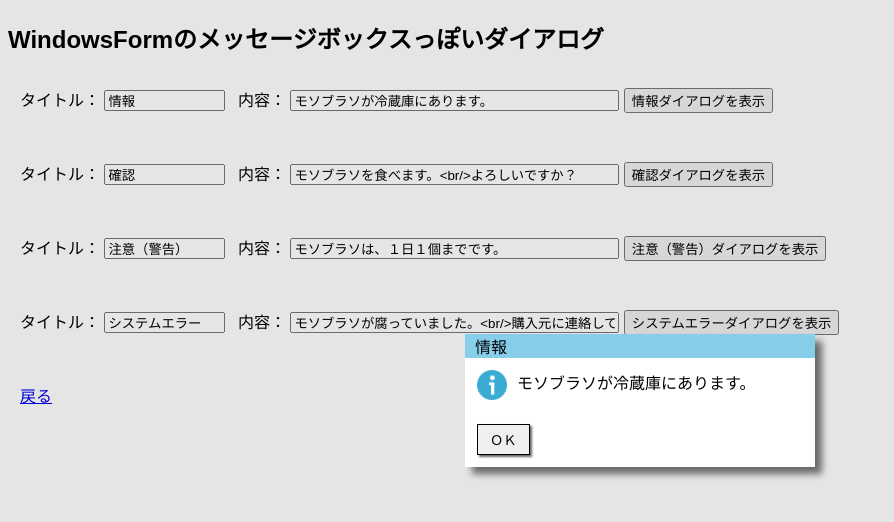
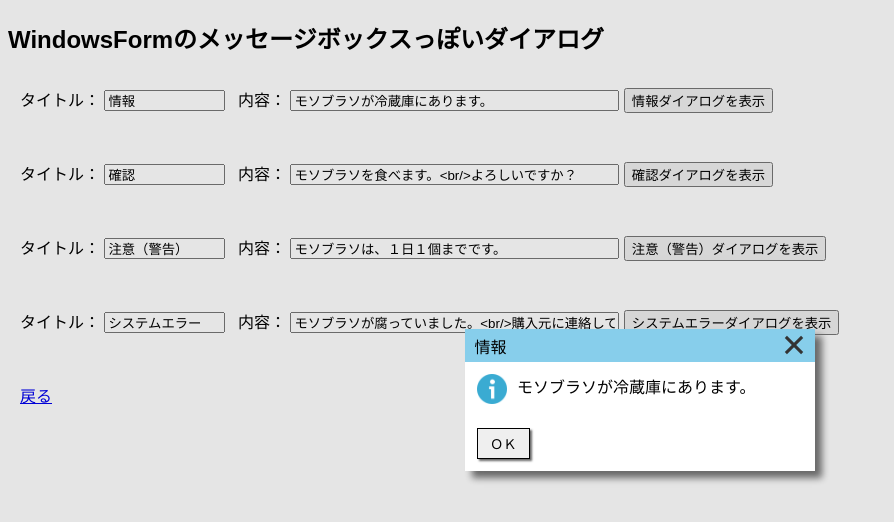
Before and after one commit to ofuofu/develop-tools, a plain HTML site: page dialog/index.html in a window 1280 px wide. Both pictures are taken after a click on the button "情報ダイアログを表示". Shown: the whole page, without its empty margins (0-894 px from the left). Drawn offline with Linux system fonts and the light colour scheme.

Commit message:
タイトル横に「×」ボタン作成

```diff
--- a/dialog/index.html
+++ b/dialog/index.html
@@ -51,7 +51,10 @@
     <!-- ここから下がダイアログ-->
     <!-- 情報 -->
     <dialog id="xxxInfoDialog" class="xxxDialog">
-      <div id="xxxInfoDialogTitle" class="xxxDialogTitle"></div>
+      <div class="xxxDialogTitle">
+        <span id="xxxInfoDialogTitle"></span>
+        <span class="xxxDialogDefaultCancel"></span>
+      </div>
       <div class="xxxDialogFrame">
         <div class="xxxDialogMsgArea">
             <img src="./info.png" width="30" height="30">
@@ -64,7 +67,10 @@
     </dialog>
     <!-- 確認 -->
     <dialog id="xxxQuestionDialog" class="xxxDialog">
-      <div id="xxxQuestionDialogTitle" class="xxxDialogTitle"></div>
+      <div class="xxxDialogTitle">
+        <span id="xxxQuestionDialogTitle"></span>
+        <span class="xxxDialogDefaultCancel"></span>
+      </div>
       <div class="xxxDialogFrame">
         <div class="xxxDialogMsgArea">
             <img src="./question.png" width="30" height="30">
@@ -78,7 +84,10 @@
     </dialog>
     <!-- 注意（警告） -->
     <dialog id="xxxCautionDialog" class="xxxDialog">
-      <div id="xxxCautionDialogTitle" class="xxxDialogTitle"></div>
+      <div class="xxxDialogTitle">
+        <span id="xxxCautionDialogTitle"></span>
+        <span class="xxxDialogDefaultCancel"></span>
+      </div>
       <div class="xxxDialogFrame">
         <div class="xxxDialogMsgArea">
             <img src="./caution.png" width="30" height="30">
@@ -91,7 +100,10 @@
     </dialog>
     <!-- システムエラー -->
     <dialog id="xxxErrorDialog" class="xxxDialog">
-      <div id="xxxErrorDialogTitle" class="xxxDialogTitle"></div>
+      <div class="xxxDialogTitle">
+        <span id="xxxErrorDialogTitle"></span>
+        <span class="xxxDialogDefaultCancel"></span>
+      </div>
       <div class="xxxDialogFrame">
         <div class="xxxDialogMsgArea">
             <img src="./error.png" width="30" height="30">
@@ -125,6 +137,8 @@
           res.innerText = "情報ダイアログで、「ＯＫ」が押されました。";
           dialog.close();
         });
+        // バツボタンの初期化
+        initDefaultCancelButton(dialog);
       }
 
       // 確認ダイアログの初期化関数
@@ -151,6 +165,8 @@
           res.innerText = "確認ダイアログで、「はい」が押されました。";
           dialog.close();
         });
+        // バツボタンの初期化
+        initDefaultCancelButton(dialog);
       }
       // 注意（警告）ダイアログの初期化関数
       const initCautionDialog = () => {
@@ -170,6 +186,8 @@
           res.innerText = "注意（警告）ダイアログで、「ＯＫ」が押されました。";
           dialog.close();
         });
+        // バツボタンの初期化
+        initDefaultCancelButton(dialog);
       }
 
       // システムエラーダイアログの初期化関数
@@ -190,6 +208,8 @@
           res.innerText = "システムエラーダイアログで、「ＯＫ」が押されました。";
           dialog.close();
         });
+          // バツボタンの初期化
+          initDefaultCancelButton(dialog);
       }
 
       // 情報ダイアログの初期化
--- a/dialog/xxxDialog.css
+++ b/dialog/xxxDialog.css
@@ -6,7 +6,7 @@
 }
 
 .xxxDialogTitle {
-    padding-left: 10px;
+    padding: 0.3em 0.6em 0.3em 0.6em; /* 上 右 下 左 */
     background-color: skyblue;
 }
 
@@ -30,3 +30,27 @@
     justify-content: flex-start;
 
 }
+
+.xxxDialogDefaultCancel {
+    display: block;
+    position: relative;
+    width: 23px;
+    height: 23px;
+    float: right;  /* 右寄せ */
+}
+.xxxDialogDefaultCancel::before, .xxxDialogDefaultCancel::after {
+    content: "";
+    position: absolute;
+    top: 50%;
+    left: 50%;
+    width: 3px; /* 棒の幅（太さ） */
+    height: 23px; /* 棒の高さ */
+    background: #333; /* バツ印の色 */
+}
+.xxxDialogDefaultCancel::before {
+    transform: translate(-50%,-50%) rotate(45deg);
+}
+
+.xxxDialogDefaultCancel::after {
+    transform: translate(-50%,-50%) rotate(-45deg);
+}
--- a/dialog/xxxDialog.js
+++ b/dialog/xxxDialog.js
@@ -29,6 +29,13 @@ const showErrorDialog = (dialog, titleText, message) => {
   msg.innerHTML = message;
   dialog.showModal();
 }
+const initDefaultCancelButton = (dialog) => {
+  let defaultCancelButton = dialog.getElementsByClassName('xxxDialogDefaultCancel')[0];
+  defaultCancelButton.addEventListener('click',  event => {
+    dialog.close();
+  });
+}
+
 
 
 //export {showYesNoDialog};
```
Also changed, not shown: index.html (+0 -2 lines).
